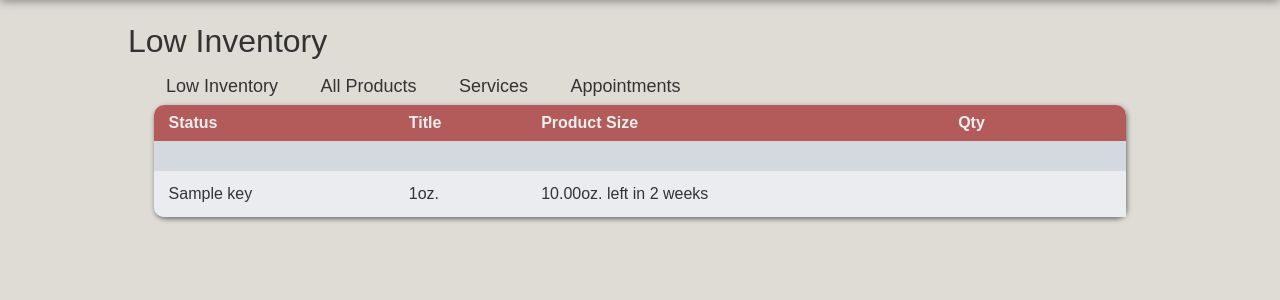
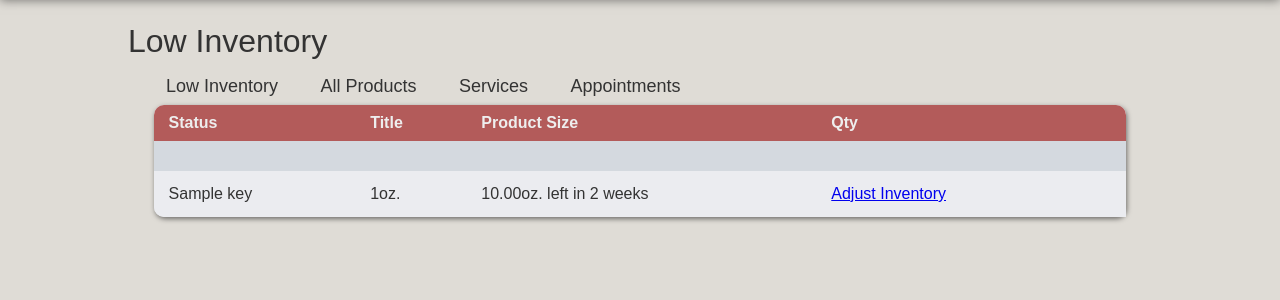
Before and after one commit to OrganicInventory/organic-repo, a Django app: template org_inv/inventory/templates/low_products.html in a window 1280 px wide. Shown: the part 60-360 px from the top of the page. Run offline with Django 3.2, Linux system fonts and the light colour scheme; the template is opened without the code that fills it: most values are stand-ins (such as "Sample title", 1, 10 or a date in 2020); parts of the project's set-up code (start-up, migrations or seed data) failed here and were passed over; some libraries are stand-ins or nearby versions.

Commit message:
Added button on low product template for Too Much Product View

```diff
--- a/org_inv/inventory/templates/low_products.html
+++ b/org_inv/inventory/templates/low_products.html
@@ -21,7 +21,7 @@
         <td>{{ key.name }}</td>
         <td>{{ key.size }}oz.</td>
         <td>{{ value|floatformat:2 }}oz. left in 2 weeks<br/>
-        <td></td>
+        <td><a href="{% url 'adjust_product' key.id %}">Adjust Inventory</a></td>
         <td></td>
       {% endfor %}
     {% else %}
```
